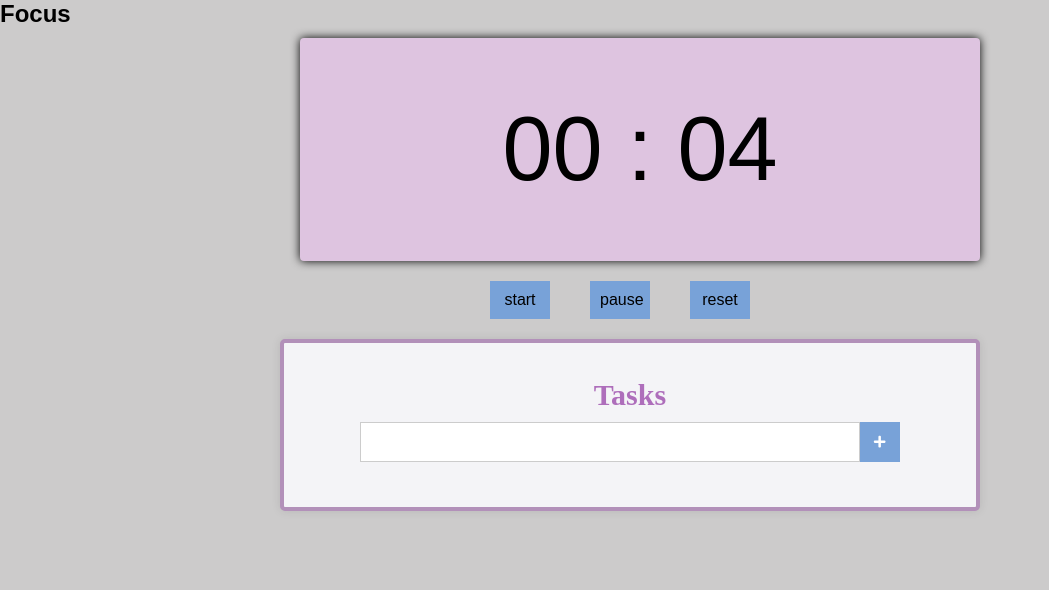
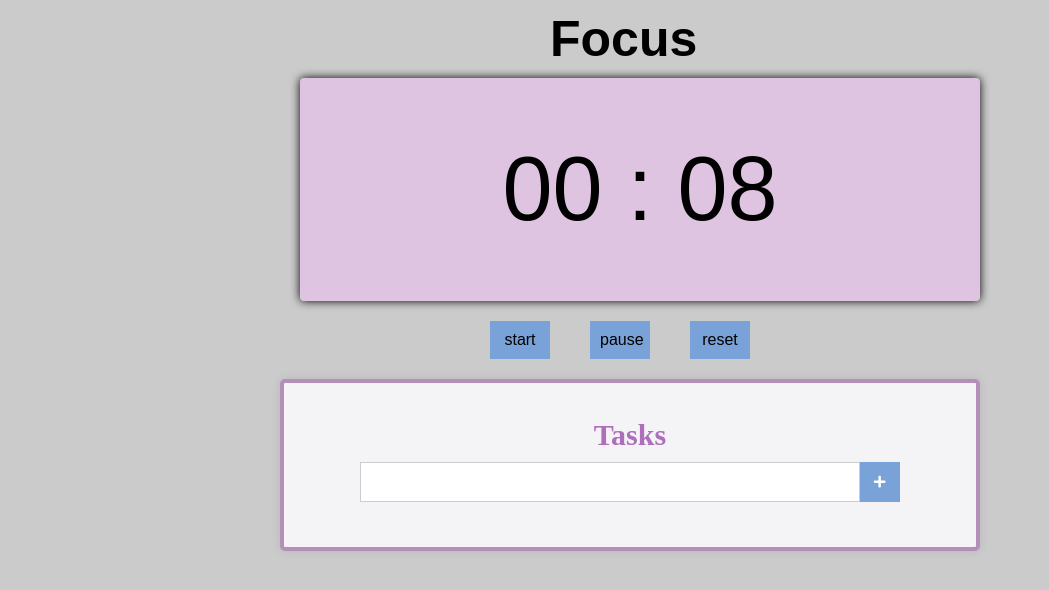
Before and after one commit to mnemosine8/react-pomodoro, a React (Create React App) app: page / in a window 1280 px wide. Shown: the top 590 px of the page, without its empty margins (0-1049 px from the left). Built offline with nearby package versions, Linux system fonts and the light colour scheme.

Commit message:
timer color auto change

```diff
--- a/src/components/Main.js
+++ b/src/components/Main.js
@@ -93,9 +93,9 @@ handleChange = (e) => {
       <div>
       <div className="container">
       <PomodoroTimer
-          defaultPomodoroTimer = {4}
+          defaultPomodoroTimer = {8}
           shortRestTime = {3}
-          longRestTime={900}
+          longRestTime={6}
           cycles = {4}
 
        />
--- a/src/components/PomodoroTimer/index.js
+++ b/src/components/PomodoroTimer/index.js
@@ -35,9 +35,10 @@ const configureWork = () =>{
 }
 
 const configureRest = () => {
+      setResting(true);
       setTimeCounting(true);
       setWorking(false);
-      setResting(true);
+
       if(long)
             {
              setMainTime(longRestTime);
@@ -67,8 +68,11 @@ const configureReset = () =>{
 }
 
 useEffect(()=>{
-      if(working) document.body.classList.add('working');
-      if(resting) document.body.classList.remove('working');
+
+      if(resting) document.querySelector(".timer").style.backgroundColor ="lightblue";
+      if(working) document.querySelector(".timer").style.backgroundColor ="Plum";
+
+      //if(working) document.pomodoro.classList.add('working');
 
       if (mainTime > 0) return;
       if(working &&  cyclesQtdManager.length > 0){
@@ -82,23 +86,27 @@ useEffect(()=>{
             configureRest();
             setCyclesQtdManager(new Array(cycles - 1).fill(true));
 
+
       }
+      else
+            {
                   if(resting)
                   {
                        console.log('aqui');
                         configureWork();
                   }
-
-
+            }
 },[working,resting,mainTime,cycles,configureRest,setCyclesQtdManager,configureWork]);
 
 
 
    return (
          <div className="pomodoro">
+
            <div classname="timer">
            <h2>Focus</h2>
           <Timer mainTime = {mainTime}/></div>
+
           <div className = "buttonsTimer">
              <Button text = "start" onClick={()=> configureWork()}></Button>
              <Button text = "pause" onClick={()=> setTimeCounting(false)}></Button>
--- a/src/components/PomodoroTimer/pomodoroTimer.css
+++ b/src/components/PomodoroTimer/pomodoroTimer.css
@@ -1,3 +1,4 @@
+
 
 
  .timer
@@ -14,11 +15,11 @@
     margin-top:10px;
  }
 
- .h2
+ h2
  {
-     font-size: 100px;
-     text-align: center;
+     font-size: 50px;
      margin-top: 10px;
+     margin-left: 550px;
  }
 
  .buttonsTimer
```
Lines whose indentation alone changed are shown as unchanged.
